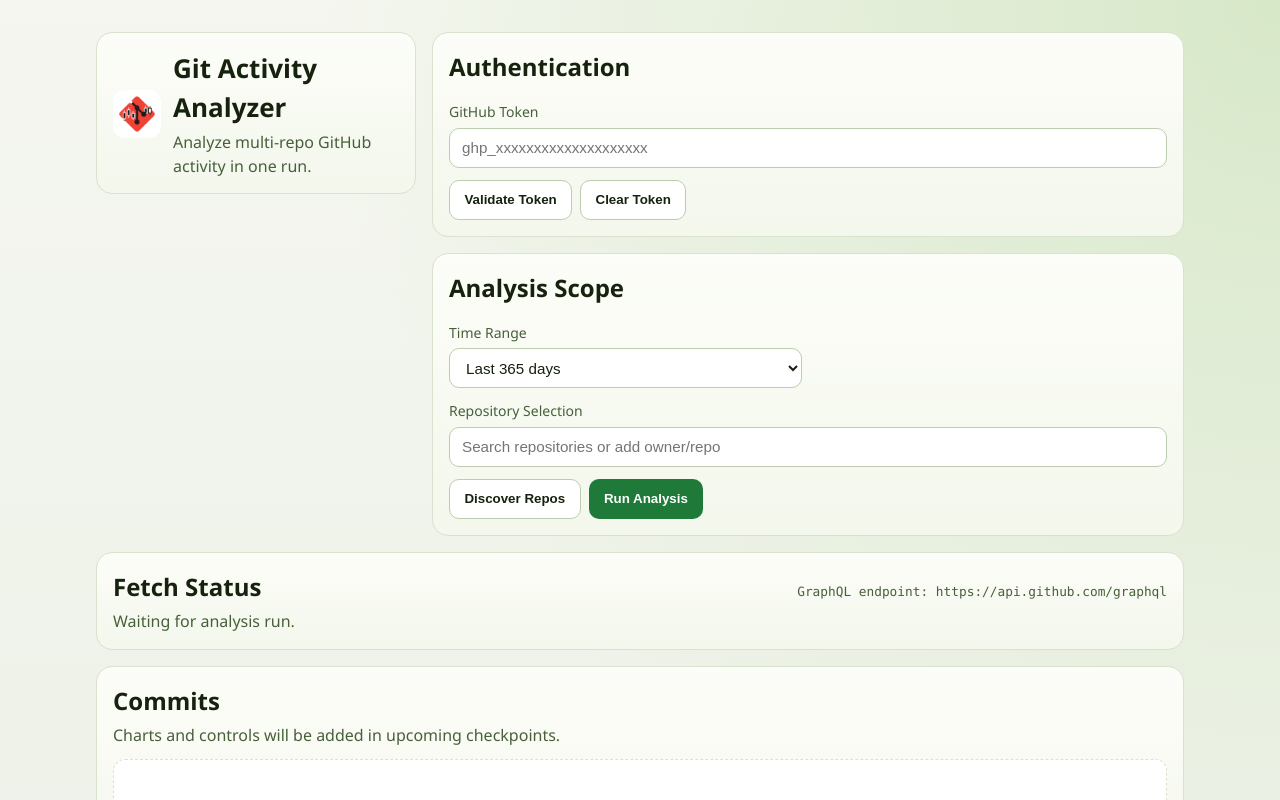
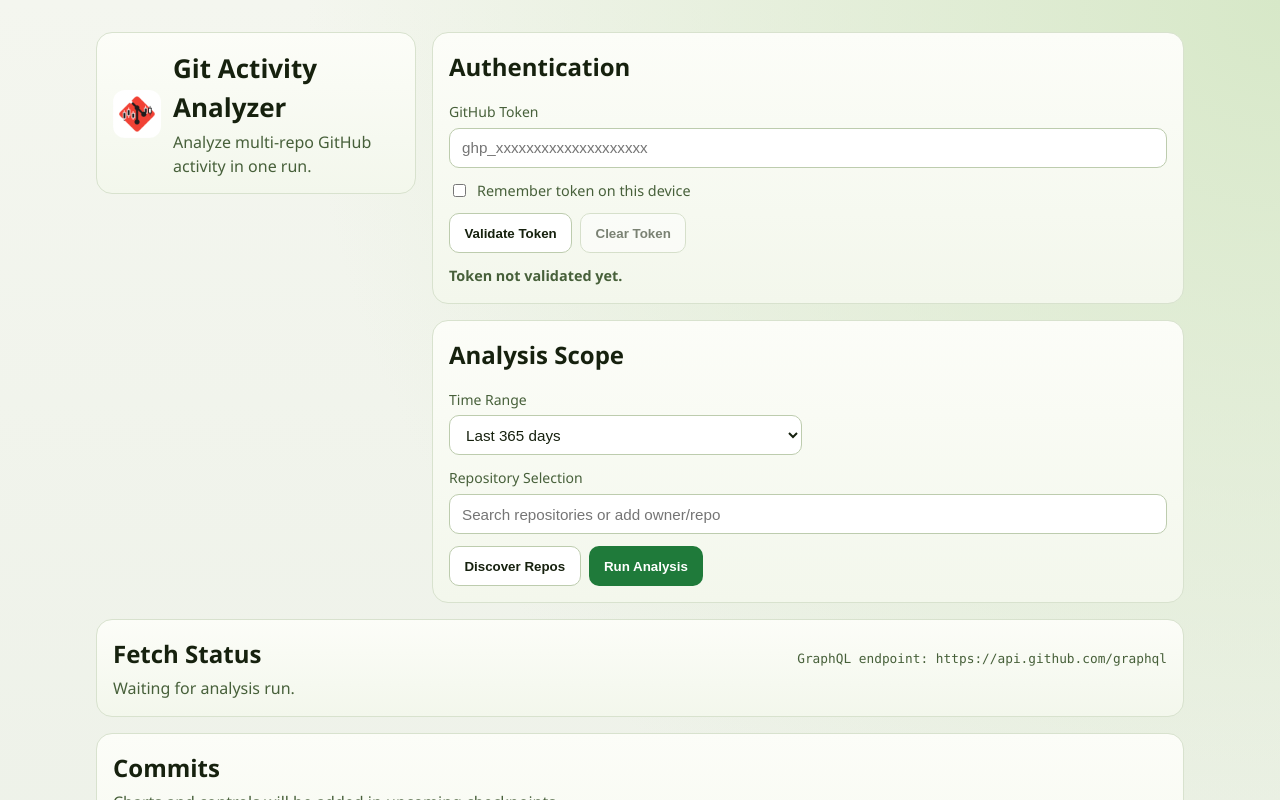
Before and after one commit to Husky-Quantitative-Group/git-telemetry, a React (Vite) app: page / in a window 1280 px wide. Shown: the top 800 px of the page. Built offline with nearby package versions, Linux system fonts and the light colour scheme.

Commit message:
feat: github token validation

```diff
--- a/src/App.css
+++ b/src/App.css
@@ -87,6 +87,18 @@
   font-size: 0.95rem;
 }
 
+.remember-toggle {
+  display: inline-flex;
+  align-items: center;
+  gap: 0.5rem;
+  color: var(--text-secondary);
+  font-size: 0.9rem;
+}
+
+.remember-toggle input {
+  accent-color: var(--action);
+}
+
 .action-row {
   grid-column: 1 / -1;
   display: flex;
@@ -105,10 +117,41 @@
   color: var(--text-primary);
 }
 
+.action-row button:disabled {
+  opacity: 0.55;
+  cursor: not-allowed;
+}
+
 .action-row .button-primary {
   border-color: transparent;
   background: var(--action);
   color: #fff;
+}
+
+.token-status {
+  margin: 0;
+  font-size: 0.9rem;
+  font-weight: 600;
+}
+
+.token-status--idle {
+  color: var(--text-secondary);
+}
+
+.token-status--validating {
+  color: #8b651b;
+}
+
+.token-status--valid {
+  color: #1f7a3a;
+}
+
+.token-status--invalid {
+  color: #932f2f;
+}
+
+.token-status--error {
+  color: #994d1a;
 }
 
 .status-panel {
--- a/src/App.tsx
+++ b/src/App.tsx
@@ -1,9 +1,173 @@
+import { useEffect, useState } from 'react'
 import { GITHUB_GRAPHQL_ENDPOINT } from './config/env'
 import './App.css'
 
 const DASHBOARD_SECTIONS = ['Commits', 'Pull Requests', 'Issues', 'Cycle Time']
+const TOKEN_STORAGE_KEY = 'gitTelemetry.githubToken'
+const VIEWER_QUERY = `
+  query ViewerValidation {
+    viewer {
+      login
+    }
+  }
+`
+
+type TokenValidationState = 'idle' | 'validating' | 'valid' | 'invalid' | 'error'
+
+type TokenValidationStatus = {
+  state: TokenValidationState
+  message: string
+  viewerLogin?: string
+}
+
+function readTokenFromStorage(): string {
+  if (typeof window === 'undefined') {
+    return ''
+  }
+
+  try {
+    return localStorage.getItem(TOKEN_STORAGE_KEY) ?? ''
+  } catch {
+    return ''
+  }
+}
 
 function App() {
+  const [token, setToken] = useState<string>(() => readTokenFromStorage())
+  const [persistToken, setPersistToken] = useState<boolean>(() => readTokenFromStorage().length > 0)
+  const [tokenStatus, setTokenStatus] = useState<TokenValidationStatus>({
+    state: 'idle',
+    message: 'Token not validated yet.',
+  })
+
+  useEffect(() => {
+    if (typeof window === 'undefined') {
+      return
+    }
+
+    try {
+      if (!persistToken || token.trim().length === 0) {
+        localStorage.removeItem(TOKEN_STORAGE_KEY)
+        return
+      }
+
+      localStorage.setItem(TOKEN_STORAGE_KEY, token.trim())
+    } catch {
+      // Ignore storage write failures; token still remains in memory for this session.
+    }
+  }, [persistToken, token])
+
+  async function handleValidateToken() {
+    const trimmedToken = token.trim()
+    if (trimmedToken.length === 0) {
+      setTokenStatus({
+        state: 'invalid',
+        message: 'Enter a GitHub token before validation.',
+      })
+      return
+    }
+
+    setTokenStatus({
+      state: 'validating',
+      message: 'Validating token against GitHub GraphQL...',
+    })
+
+    try {
+      const response = await fetch(GITHUB_GRAPHQL_ENDPOINT, {
+        method: 'POST',
+        headers: {
+          'Content-Type': 'application/json',
+          Authorization: `Bearer ${trimmedToken}`,
+        },
+        body: JSON.stringify({ query: VIEWER_QUERY }),
+      })
+
+      const payload = (await response.json().catch(() => null)) as {
+        data?: { viewer?: { login?: string } }
+        errors?: Array<{ message?: string }>
+      } | null
+
+      const errorMessage =
+        payload?.errors && payload.errors.length > 0 ? (payload.errors[0]?.message ?? '') : ''
+
+      if (!response.ok) {
+        if (response.status === 401 || errorMessage.toLowerCase().includes('bad credentials')) {
+          setTokenStatus({
+            state: 'invalid',
+            message: 'Token is invalid or missing required permissions.',
+          })
+          return
+        }
+
+        setTokenStatus({
+          state: 'error',
+          message: `Validation failed with HTTP ${response.status}.`,
+        })
+        return
+      }
+
+      if (errorMessage.length > 0) {
+        if (errorMessage.toLowerCase().includes('bad credentials')) {
+          setTokenStatus({
+            state: 'invalid',
+            message: 'Token is invalid or missing required permissions.',
+          })
+          return
+        }
+
+        setTokenStatus({
+          state: 'error',
+          message: errorMessage,
+        })
+        return
+      }
+
+      const viewerLogin = payload?.data?.viewer?.login
+      if (!viewerLogin) {
+        setTokenStatus({
+          state: 'error',
+          message: 'Validation response did not include viewer login.',
+        })
+        return
+      }
+
+      setTokenStatus({
+        state: 'valid',
+        message: `Token is valid for @${viewerLogin}.`,
+        viewerLogin,
+      })
+    } catch {
+      setTokenStatus({
+        state: 'error',
+        message: 'Network error while validating token.',
+      })
+    }
+  }
+
+  function handleClearToken() {
+    setToken('')
+    setTokenStatus({
+      state: 'idle',
+      message: 'Token cleared.',
+    })
+
+    if (typeof window === 'undefined') {
+      return
+    }
+
+    try {
+      localStorage.removeItem(TOKEN_STORAGE_KEY)
+    } catch {
+      setTokenStatus({
+        state: 'error',
+        message: 'Token cleared from state, but localStorage could not be updated.',
+      })
+    }
+  }
+
+  const isValidating = tokenStatus.state === 'validating'
+  const tokenStatusClassName = `token-status token-status--${tokenStatus.state}`
+
   return (
     <div className="app-shell">
       <header className="setup-layout">
@@ -22,12 +186,36 @@ function App() {
           <div className="control-grid control-grid--single">
             <label className="control-field control-field--full">
               <span>GitHub Token</span>
-              <input type="password" placeholder="ghp_xxxxxxxxxxxxxxxxxxxx" />
+              <input
+                type="password"
+                placeholder="ghp_xxxxxxxxxxxxxxxxxxxx"
+                value={token}
+                onChange={(event) => {
+                  setToken(event.target.value)
+                  setTokenStatus({
+                    state: 'idle',
+                    message: 'Token changed. Re-validate before running analysis.',
+                  })
+                }}
+              />
+            </label>
+            <label className="remember-toggle">
+              <input
+                type="checkbox"
+                checked={persistToken}
+                onChange={(event) => setPersistToken(event.target.checked)}
+              />
+              Remember token on this device
             </label>
             <div className="action-row">
-              <button type="button">Validate Token</button>
-              <button type="button">Clear Token</button>
+              <button type="button" onClick={handleValidateToken} disabled={isValidating}>
+                {isValidating ? 'Validating...' : 'Validate Token'}
+              </button>
+              <button type="button" onClick={handleClearToken} disabled={isValidating || token.length === 0}>
+                Clear Token
+              </button>
             </div>
+            <p className={tokenStatusClassName}>{tokenStatus.message}</p>
           </div>
         </div>
 
```
